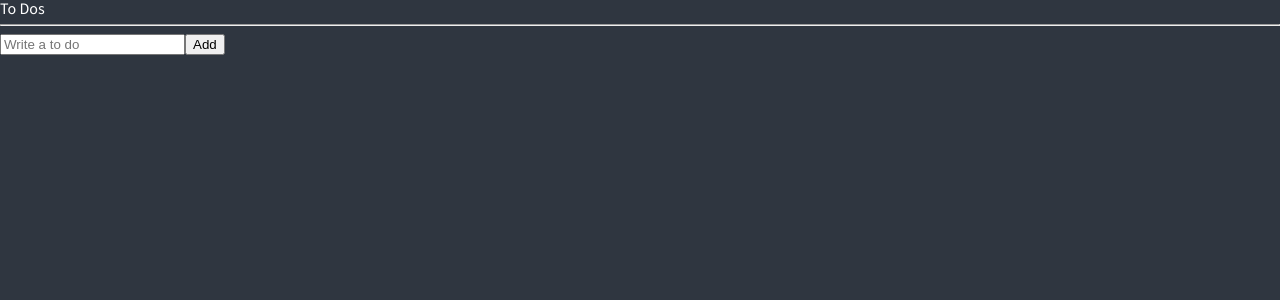
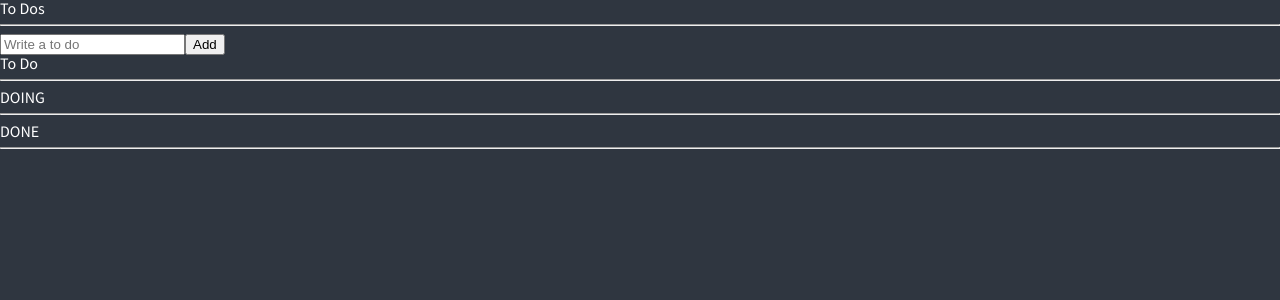
Before and after one commit to WithYourLanguage/resat-master-class, a React (Create React App) app: page / in a window 1280 px wide. Shown: the top 300 px of the page. Built offline with nearby package versions, Linux system fonts and the light colour scheme.

Commit message:
6.16 Selectors part One
강의 6.16에서는 Selectors를 이용해 같은 atom에서 카테고리를 나누는
방법에 대해 알아보았다

```diff
--- a/src/atoms.tsx
+++ b/src/atoms.tsx
@@ -1,4 +1,4 @@
-import { atom } from "recoil";
+import { atom, selector } from "recoil";
 export interface IToDo {
   text: string;
   category: "TO_DO" | "DOING" | "DONE";
@@ -9,3 +9,16 @@
 
   default: [],
 });
+
+export const toDoSelector = selector({
+  key: "toDoSelector",
+  get: ({ get }) => {
+    const toDos = get(toDoState);
+
+    return [
+      toDos.filter((toDo) => toDo.category === "TO_DO"),
+      toDos.filter((toDo) => toDo.category === "DOING"),
+      toDos.filter((toDo) => toDo.category === "DONE"),
+    ];
+  },
+});
--- a/src/components/ToDoList.tsx
+++ b/src/components/ToDoList.tsx
@@ -1,21 +1,37 @@
 import { useRecoilValue } from "recoil";
 import CreateToDo from "./CreateToDo";
-import { toDoState } from "../atoms";
+import { toDoSelector, toDoState } from "../atoms";
 import ToDo from "./ToDo";
 
 function ToDoList() {
-  const toDos = useRecoilValue(toDoState);
-  console.log(toDos);
+  const [toDo, doing, done] = useRecoilValue(toDoSelector);
   return (
     <div>
       <h1>To Dos</h1>
       <hr />
       <CreateToDo />
+      <h2>To Do</h2>
       <ul>
-        {toDos.map((toDo) => (
+        {toDo.map((toDo) => (
           <ToDo key={toDo.id} {...toDo} />
         ))}
       </ul>
+      <hr />
+      <h2>DOING</h2>
+      <ul>
+        {doing.map((toDo) => (
+          <ToDo key={toDo.id} {...toDo} />
+        ))}
+      </ul>
+      <hr />
+      <h2>DONE</h2>
+
+      <ul>
+        {done.map((toDo) => (
+          <ToDo key={toDo.id} {...toDo} />
+        ))}
+      </ul>
+      <hr />
     </div>
   );
 }
```
